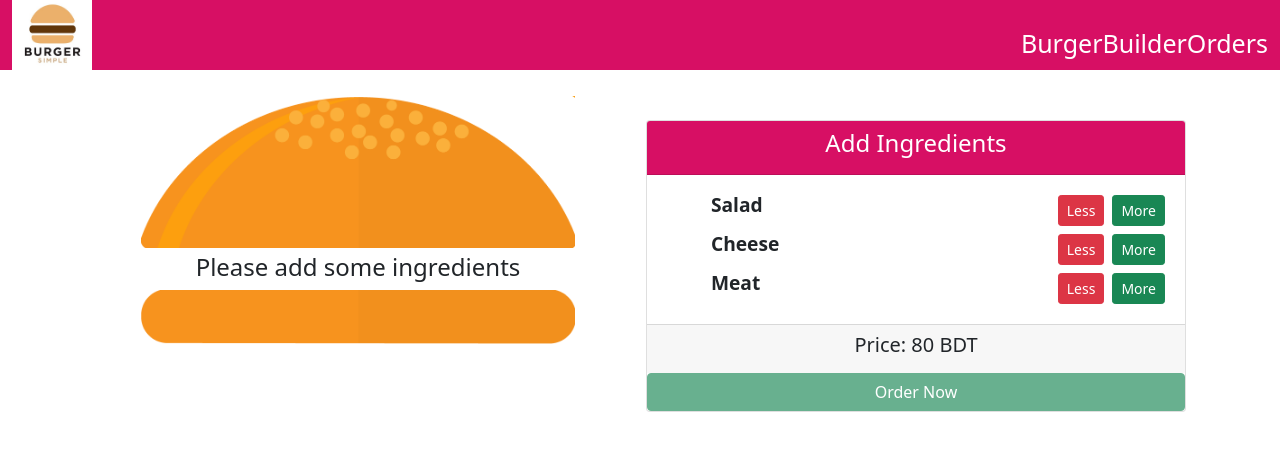
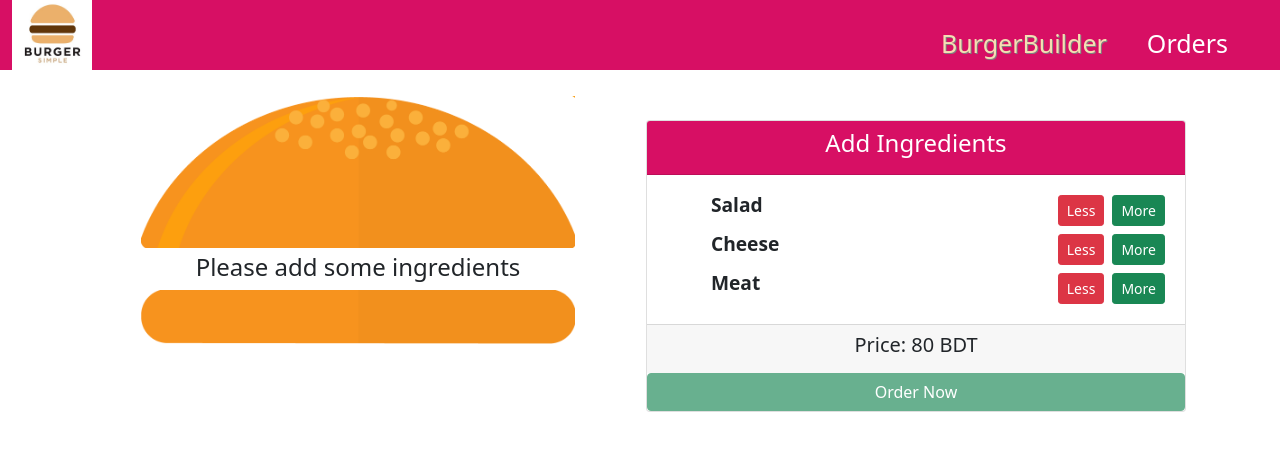
Before and after one commit to mitul88/react-burger-builder, a React (Create React App) app: page / in a window 1280 px wide. Shown: the top 450 px of the page. Built offline with nearby package versions, Linux system fonts and the light colour scheme.

Commit message:
header css modified

```diff
--- a/src/Components/Header/Header.css
+++ b/src/Components/Header/Header.css
@@ -12,9 +12,16 @@
     text-decoration: none;
     color: #fff;
     font-size: 25px;
-    margin-top: -25px
+    margin-top: -25px;
+    margin-right: 40px;
 }
 
 .NavLink:hover {
-    color: wheat
+    color: wheat;
+    text-decoration: none;
 }
+
+.active {
+    text-shadow: 1px 1px grey;
+    color: wheat;
+}
```
